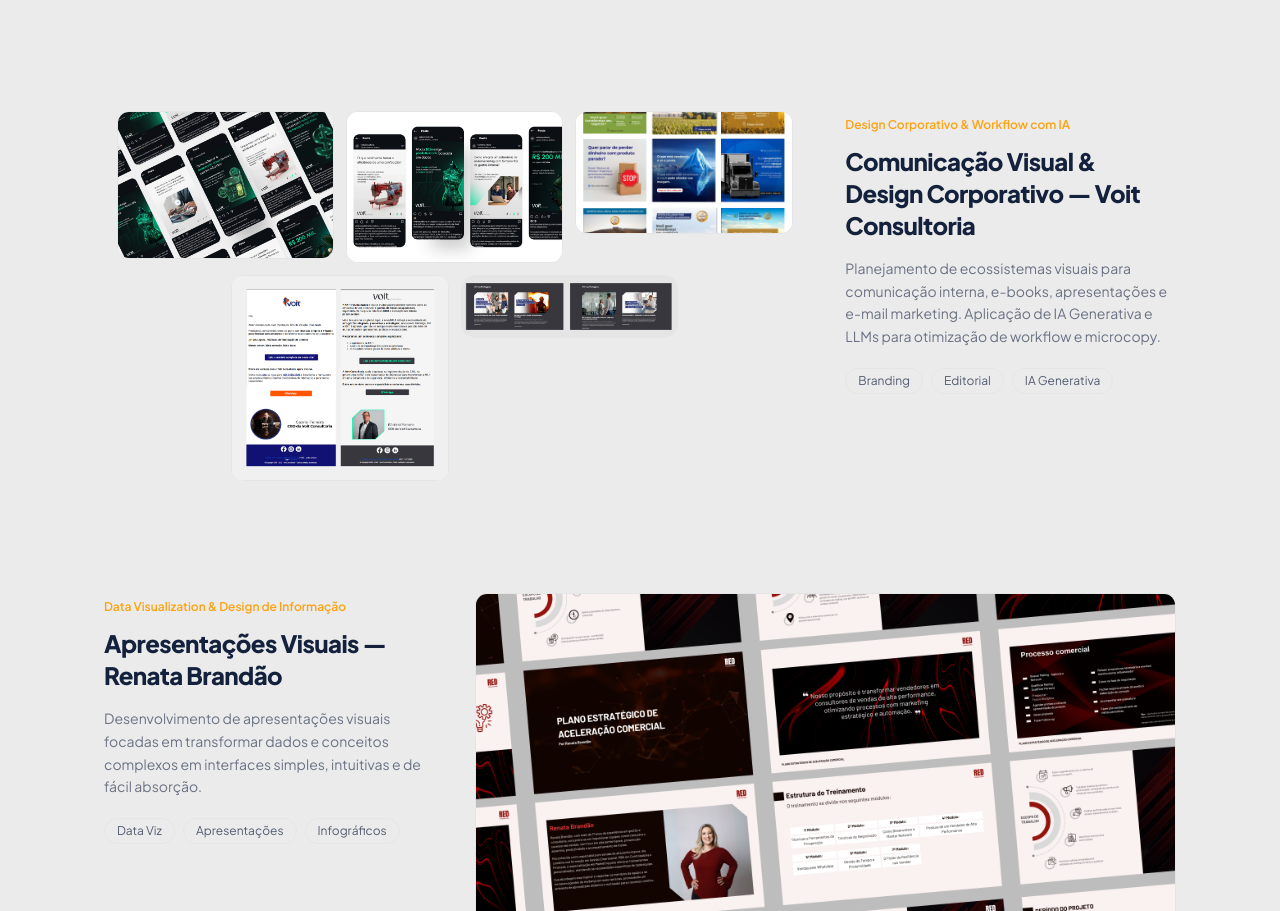
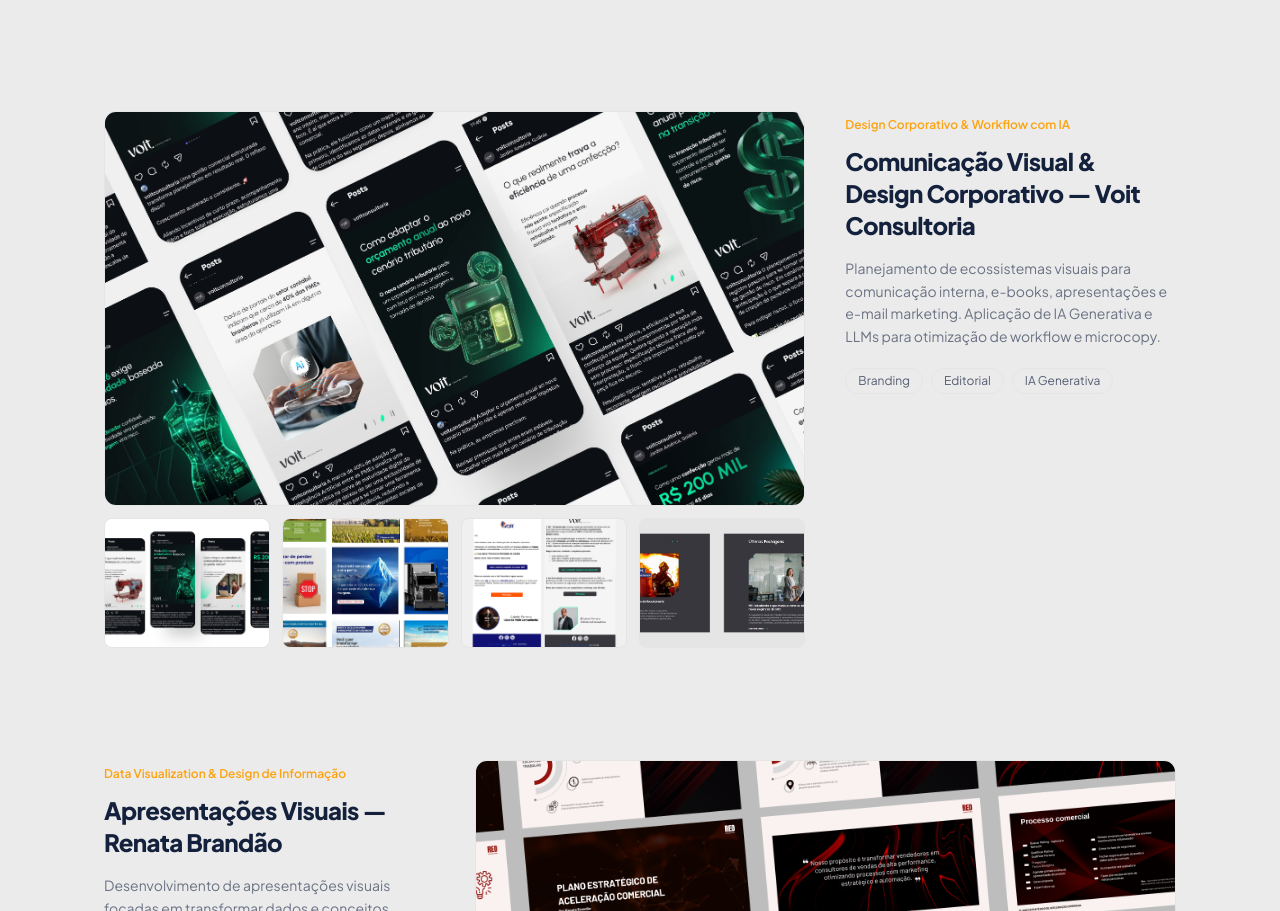
Before and after one commit to raquel-renovato/raquel-renovato-portfolio, a Next.js app: page / in a window 1280 px wide. Shown: the part 2456-3367 px from the top of the page. Built offline with nearby package versions, Linux system fonts and the light colour scheme.

Commit message:
Update Portfolio.js

```diff
--- a/components/Portfolio.js
+++ b/components/Portfolio.js
@@ -23,12 +23,15 @@
     description:
       'Planejamento de ecossistemas visuais para comunicação interna, e-books, apresentações e e-mail marketing. Aplicação de IA Generativa e LLMs para otimização de workflow e microcopy.',
     tags: ['Branding', 'Editorial', 'IA Generativa'],
-    gallery: [
-      { label: 'Apresentação Estratégica', src: '/img/img-voit/voit-cover1.png', alt: 'Apresentação estratégica criada para a Voit Consultoria' },
-      { label: 'Redes Sociais', src: '/img/img-voit/voit-cover2.png', alt: 'Mockup de redes sociais criado para a Voit Consultoria' },
-      { label: 'Anúncios & Mídia Paga', src: '/img/img-voit/ads-cover.png', alt: 'Anúncios criados para a Voit Consultoria' },
-      { label: 'E-mail Marketing', src: '/img/img-voit/emailmkt-cover.png', alt: 'Peça de e-mail marketing criada para a Voit Consultoria' },
-      { label: 'Blog & Conteúdo Institucional', src: '/img/img-voit/Blog-cover.png', alt: 'Conteúdo de blog criado para a Voit Consultoria' },
+    main: {
+      src: '/img/img-voit/voit-cover1.png',
+      alt: 'Apresentação estratégica criada para a Voit Consultoria',
+    },
+    thumbs: [
+      { src: '/img/img-voit/voit-cover2.png', alt: 'Mockup de redes sociais criado para a Voit Consultoria' },
+      { src: '/img/img-voit/ads-cover.png', alt: 'Anúncios criados para a Voit Consultoria' },
+      { src: '/img/img-voit/emailmkt-cover.png', alt: 'Peça de e-mail marketing criada para a Voit Consultoria' },
+      { src: '/img/img-voit/Blog-cover.png', alt: 'Conteúdo de blog criado para a Voit Consultoria' },
     ],
   },
   {
@@ -97,7 +100,13 @@
   );
 }
 
+const THUMB_COLS = {
+  3: 'sm:grid-cols-3',
+  4: 'sm:grid-cols-4',
+};
+
 function ProjectGallery({ project, order }) {
+  const colsClass = THUMB_COLS[project.thumbs.length] || 'sm:grid-cols-3';
   return (
     <div className={`lg:col-span-8 ${order}`}>
       <div className={`gallery-img rounded-xl border border-brand-line ${project.thumbs.length > 0 ? 'mb-3' : ''}`}>
@@ -105,7 +114,7 @@
         <img src={project.main.src} alt={project.main.alt} className="w-full aspect-video object-cover" />
       </div>
       {project.thumbs.length > 0 && (
-        <div className="grid grid-cols-3 gap-3">
+        <div className={`grid grid-cols-2 ${colsClass} gap-3`}>
           {project.thumbs.map((thumb) => (
             <div key={thumb.src} className="gallery-img rounded-lg border border-brand-line">
               {/* eslint-disable-next-line @next/next/no-img-element */}
@@ -114,41 +123,6 @@
           ))}
         </div>
       )}
-    </div>
-  );
-}
-
-function GalleryCard({ item }) {
-  const inner = (
-    <div className="relative gallery-img rounded-xl border border-brand-line overflow-hidden bg-brand-white">
-      {/* eslint-disable-next-line @next/next/no-img-element */}
-      <img src={item.src} alt={item.alt} className="w-full h-auto block" />
-
-      {item.video && (
-        <div className="absolute inset-0 flex items-center justify-center bg-brand-dark/25">
-          <span className="w-11 h-11 rounded-full bg-brand-white/90 flex items-center justify-center">
-            <svg width="16" height="16" viewBox="0 0 24 24" fill="#14213D"><path d="M8 5v14l11-7z"/></svg>
-          </span>
-        </div>
-      )}
-    </div>
-  );
-
-  return item.href ? (
-    <a href={item.href} target="_blank" rel="noopener noreferrer" className="w-[47%] sm:w-[31%]">
-      {inner}
-    </a>
-  ) : (
-    <div className="w-[47%] sm:w-[31%]">{inner}</div>
-  );
-}
-
-function FlexGallery({ project, order }) {
-  return (
-    <div className={`lg:col-span-8 flex flex-wrap justify-center items-start gap-3 ${order}`}>
-      {project.gallery.map((item) => (
-        <GalleryCard key={item.label} item={item} />
-      ))}
     </div>
   );
 }
@@ -166,18 +140,17 @@
         <div className="space-y-20 sm:space-y-28">
           {projects.map((project, index) => {
             const imageFirst = index % 2 === 1;
-            const Gallery = project.gallery ? FlexGallery : ProjectGallery;
             return (
               <article key={project.id} className="grid grid-cols-1 lg:grid-cols-12 gap-8 lg:gap-10 items-start">
                 {imageFirst ? (
                   <>
-                    <Gallery project={project} order="lg:order-1" />
+                    <ProjectGallery project={project} order="lg:order-1" />
                     <ProjectText project={project} order="lg:order-2" />
                   </>
                 ) : (
                   <>
                     <ProjectText project={project} order="" />
-                    <Gallery project={project} order="" />
+                    <ProjectGallery project={project} order="" />
                   </>
                 )}
               </article>
```
